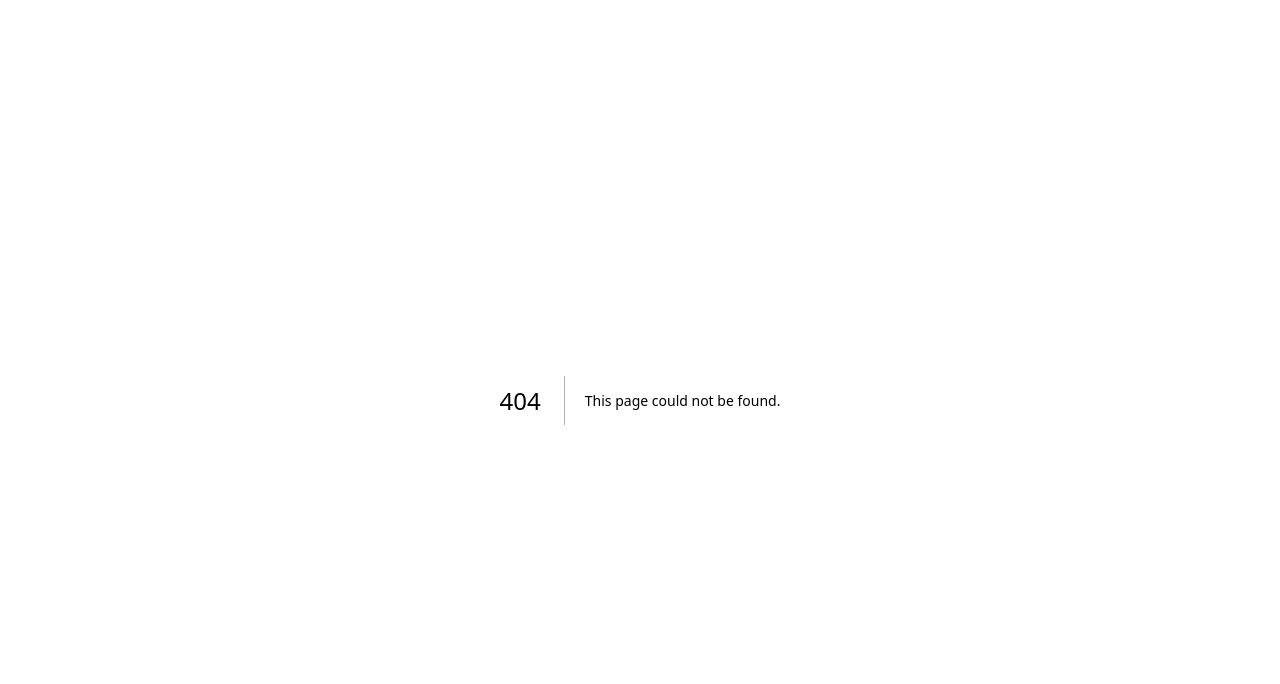
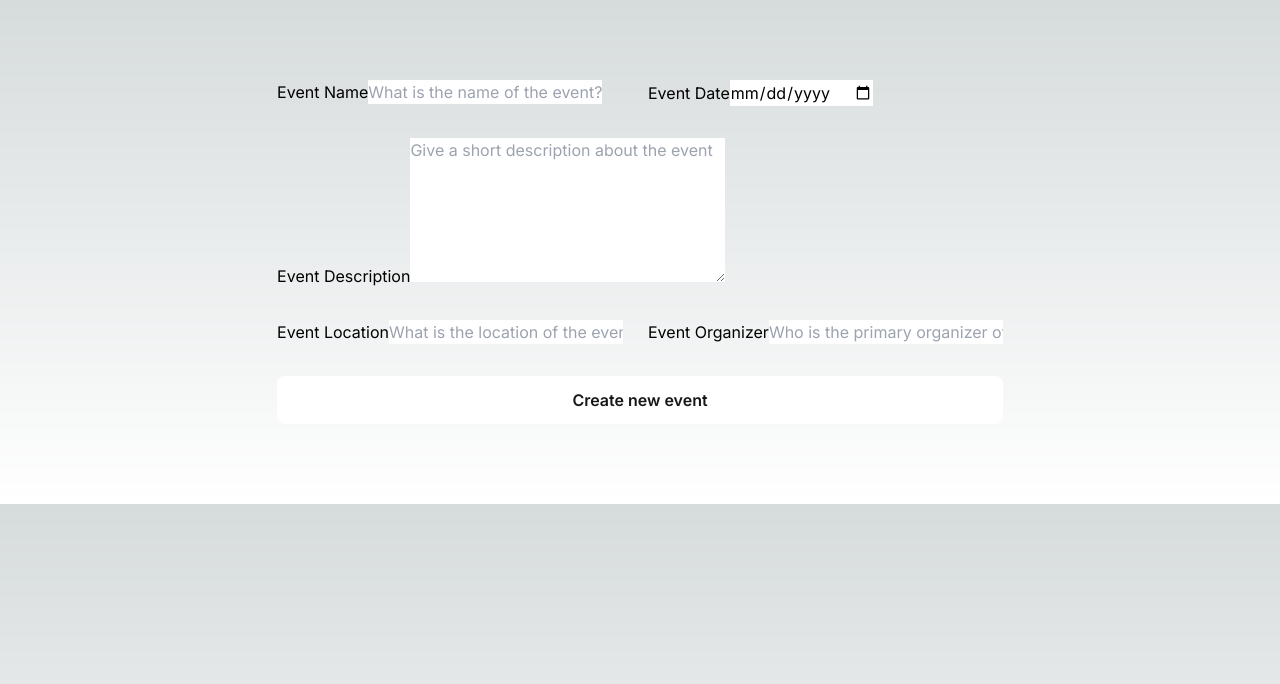
Before and after one commit to SankThomas/event-creation-booking-yt, a Next.js app: page /new-event in a window 1280 px wide. Before the commit this address had no page. Shown: the top 684 px of the page. Built offline with nearby package versions, Linux system fonts and the light colour scheme.

Commit message:
new event page

```diff
--- /dev/null
+++ b/app/new-event/page.js
@@ -0,0 +1,143 @@
+"use client";
+
+import React, { useState } from "react";
+import { toast, ToastContainer } from "react-toastify";
+import "react-toastify/dist/ReactToastify.css";
+import { v4 as uuidv4 } from "uuid";
+
+export default function NewEvent() {
+  const [eventName, setEventName] = useState("");
+  const [eventDate, setEventDate] = useState("");
+  const [eventDescription, setEventDescription] = useState("");
+  const [eventLocation, setEventLocation] = useState("");
+  const [eventOrganizer, setEventOrganizer] = useState("");
+
+  function handleSubmit(e) {
+    e.preventDefault();
+
+    try {
+      if (!eventName) {
+        toast.error("Event name is required");
+      } else if (!eventDate) {
+        toast.error("Event date is required");
+      } else if (!eventDescription) {
+        toast.error("Event description is required");
+      } else if (!eventLocation) {
+        toast.error("Event location is required");
+      } else if (!eventOrganizer) {
+        toast.error("Event organizer is required");
+      } else {
+        const newEvent = {
+          id: uuidv4(),
+          name: eventName,
+          date: eventDate,
+          description: eventDescription,
+          location: eventLocation,
+          organizer: eventOrganizer,
+        };
+
+        const events = JSON.parse(localStorage.getItem("events")) || [];
+        events.push(newEvent);
+        localStorage.setItem("events", JSON.stringify(events));
+
+        setEventName("");
+        setEventDate("");
+        setEventDescription("");
+        setEventLocation("");
+        setEventOrganizer("");
+
+        toast.success("New event added!");
+      }
+    } catch (error) {
+      toast.error("An error occurred in a component");
+    }
+  }
+
+  return (
+    <>
+      <ToastContainer theme="colored" autoClose={2000} />
+
+      <section className="flex items-center justify-center py-10 px-6 lg:py-20">
+        <form onSubmit={handleSubmit} className="space-y-8">
+          <div className="grid gap-4 md:grid-cols-2">
+            <div>
+              <label htmlFor="event-name">Event Name</label>
+              <input
+                type="text"
+                name="event-name"
+                id="event-name"
+                required
+                placeholder="What is the name of the event?"
+                value={eventName}
+                onChange={(e) => setEventName(e.target.value)}
+              />
+            </div>
+
+            <div>
+              <label htmlFor="event-date">Event Date</label>
+              <input
+                type="date"
+                name="event-date"
+                id="event-date"
+                required
+                placeholder="What is the date of the event?"
+                value={eventDate}
+                onChange={(e) => setEventDate(e.target.value)}
+              />
+            </div>
+          </div>
+
+          <div>
+            <label htmlFor="event-description">Event Description</label>
+            <textarea
+              name="event-description"
+              id="event-description"
+              cols="30"
+              rows="6"
+              required
+              placeholder="Give a short description about the event"
+              value={eventDescription}
+              onChange={(e) => setEventDescription(e.target.value)}
+            ></textarea>
+          </div>
+
+          <div className="grid gap-4 md:grid-cols-2">
+            <div>
+              <label htmlFor="event-location">Event Location</label>
+              <input
+                type="text"
+                name="event-location"
+                id="event-location"
+                required
+                placeholder="What is the location of the event?"
+                value={eventLocation}
+                onChange={(e) => setEventLocation(e.target.value)}
+              />
+            </div>
+
+            <div>
+              <label htmlFor="event-organizer">Event Organizer</label>
+              <input
+                type="text"
+                name="event-organizer"
+                id="event-organizer"
+                required
+                placeholder="Who is the primary organizer of the event?"
+                value={eventOrganizer}
+                onChange={(e) => setEventOrganizer(e.target.value)}
+              />
+            </div>
+          </div>
+
+          <button
+            onClick={handleSubmit}
+            type="submit"
+            className="bg-white py-3 px-6 rounded-lg w-full outline-none text-neutral-900 font-semibold hover:animate-pulse"
+          >
+            Create new event
+          </button>
+        </form>
+      </section>
+    </>
+  );
+}
```
